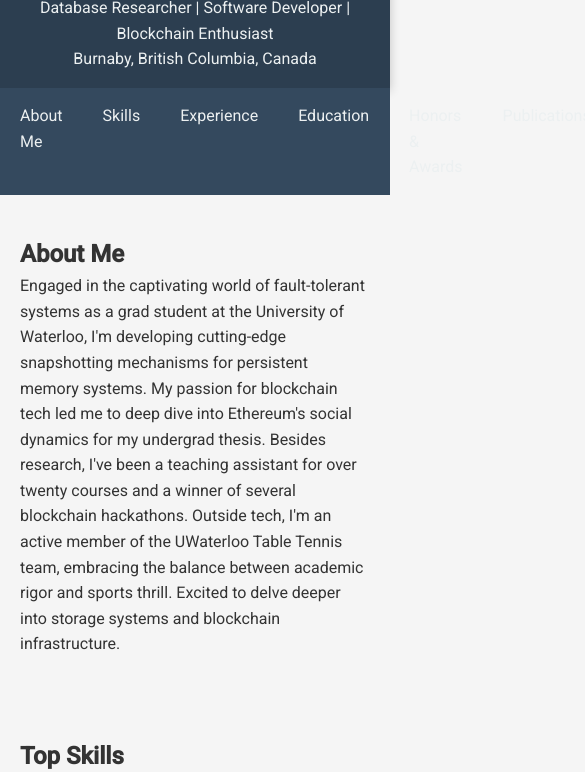
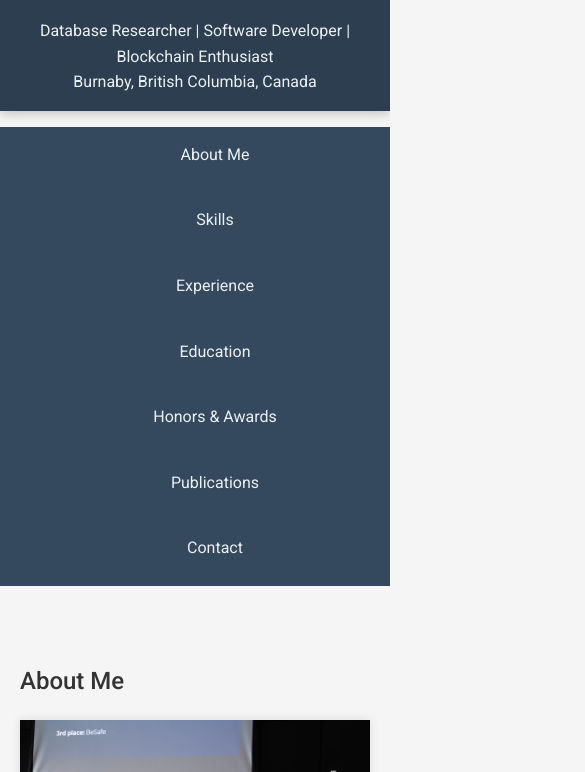
Before and after one commit to Moridi/moridi.github.io, a plain HTML site: page index.html in a window 390 px wide. Shown: the part 262-1034 px from the top of the page, 585 px wide, since content can reach past the window. Drawn offline with Linux system fonts and the light colour scheme.

Commit message:
Add some images and make the website responsive

```diff
--- a/index.html
+++ b/index.html
@@ -8,6 +8,7 @@
     <link rel="stylesheet" href="styles.css">
     <!-- Import Google Fonts -->
     <link href="https://fonts.googleapis.com/css2?family=Roboto:wght@300;400;500&display=swap" rel="stylesheet">
+    <meta name="viewport" content="width=device-width, initial-scale=1.0">
 </head>
 
 <body>
@@ -21,23 +22,25 @@
 
     <nav>
         <ul>
-            <li><a href="#about" class="nav-link">About Me</a></li>
-            <li><a href="#skills" class="nav-link">Skills</a></li>
-            <li><a href="#experience" class="nav-link">Experience</a></li>
-            <li><a href="#education" class="nav-link">Education</a></li>
-            <li><a href="#honors" class="nav-link">Honors & Awards</a></li>
-            <li><a href="#publications" class="nav-link">Publications</a></li>
-            <li><a href="#contact" class="nav-link">Contact</a></li>
+            <li><a href="#about" class="nav-link"  data-active="about">About Me</a></li>
+            <li><a href="#skills" class="nav-link"  data-active="skills">Skills</a></li>
+            <li><a href="#experience" class="nav-link"  data-active="experience">Experience</a></li>
+            <li><a href="#education" class="nav-link"  data-active="education">Education</a></li>
+            <li><a href="#honors" class="nav-link"  data-active="honors">Honors & Awards</a></li>
+            <li><a href="#publications" class="nav-link"  data-active="publications">Publications</a></li>
+            <li><a href="#contact" class="nav-link"  data-active="contact">Contact</a></li>
         </ul>
     </nav>
 
     <section id="about">
         <h2>About Me</h2>
+        <img src="images/hackathon-pic.jpg" alt="Hackathon Winner" class="hackathon-pic">
         <p>Engaged in the captivating world of fault-tolerant systems as a grad student at the University of Waterloo, I'm developing cutting-edge snapshotting mechanisms for persistent memory systems. My passion for blockchain tech led me to deep dive into Ethereum's social dynamics for my undergrad thesis. Besides research, I've been a teaching assistant for over twenty courses and a winner of several blockchain hackathons. Outside tech, I'm an active member of the UWaterloo Table Tennis team, embracing the balance between academic rigor and sports thrill. Excited to delve deeper into storage systems and blockchain infrastructure.</p>
     </section>
 
     <section id="skills">
         <h2>Top Skills</h2>
+        <img src="images/ethglobal.jpg" alt="ETH Global Finalist" class="ethglobal-finalist">
         <ul>
             <li>C++</li>
             <li>Linux</li>
@@ -46,10 +49,10 @@
     </section>
 
     <section id="experience">
-        <h2>Experience</h2>
+    <h2>Experience</h2>
+        <img src="images/presentation.jpg" alt="Mohammad Moridi Presenting" class="presentation-pic">
         <div>
             <h3>University of Waterloo</h3>
-            <img src="images/presentation.jpg" alt="Mohammad Moridi Presenting" class="presentation-pic">
             <p><strong>Graduate Research Assistant:</strong> Focused on snapshotting mechanisms for persistent memory platforms and the design and implementation of detectable objects.</p>
             <p><strong>Graduate Teaching Assistant:</strong> Assisted in courses including Algorithm Design, Database Systems, and Data Abstraction.</p>
         </div>
@@ -80,6 +83,7 @@
 
     <section id="honors">
         <h2>Honors & Awards</h2>
+        <img src="images/eth-team.jpg" alt="ETH Global Team" class="ethglobal-team">
         <ul>
             <li>Silver Medal in the 25th Iranian National Olympiad in Chemistry</li>
             <li>Ranked 12th in ACM ICPC 2018 Asia Region</li>
@@ -90,6 +94,7 @@
 
     <section id="publications">
         <h2>Publications</h2>
+        <img src="images/thesis-ref.jpg" alt="Thesis Presentation" class="thesis-ref">
         <ul>
             <li>Multi-pattern, Multi-speed LED Chaser</li>
             <li>A Closer Look at Detectable Objects for Persistent Memory</li>
@@ -119,6 +124,26 @@
                 });
             });
         });
+
+        // Handle Active State for Nav Links
+        const sections = document.querySelectorAll('section');
+        window.addEventListener('scroll', function() {
+            let current = "";
+            sections.forEach(section => {
+                const sectionTop = section.offsetTop;
+                const sectionHeight = section.clientHeight;
+                if (pageYOffset >= (sectionTop - sectionHeight / 3)) {
+                    current = section.getAttribute('id');
+                }
+            })
+            navLinks.forEach(link => {
+                link.classList.remove('active');
+                if (link.getAttribute('data-active') === current) {
+                    link.classList.add('active');
+                }
+            });
+        });
+
     </script>
 
 </body>
--- a/styles.css
+++ b/styles.css
@@ -1,8 +1,12 @@
 /* Reset & Basic Styles */
-body, h1, h2, h3, p, ul, li {
+body, p {
     margin: 0;
     padding: 0;
     font-family: 'Roboto', sans-serif;
+}
+
+h1, h2, h3 {
+    font-weight: 500;
 }
 
 body {
@@ -38,6 +42,12 @@ nav ul li a:hover {
     transition: background-color 0.3s ease;
 }
 
+nav ul li a.active {
+    background-color: #ecf0f1;
+    color: #2c3e50;
+    border-bottom: 2px solid #e67e22; /* Adds a bottom border for active state */
+}
+
 section {
     padding: 40px 20px;
     max-width: 800px;
@@ -60,7 +70,7 @@ footer {
     margin: 20px auto;  /* Provide space and centering */
 }
 
-.presentation-pic, .graduation-pic {
+.presentation-pic, .graduation-pic, .hackathon-pic, .ethglobal-finalist, .ethglobal-team, .thesis-ref {
     max-width: 90%;  /* Allow it to take up to 90% of its container's width, but no more */
     height: auto;  /* Height auto to maintain aspect ratio */
     margin: 20px 0;  /* Provide vertical spacing */
@@ -69,3 +79,21 @@ footer {
     margin-right: auto;
     box-shadow: 0px 0px 10px rgba(0, 0, 0, 0.1);
 }
+
+
+/* Responsive Design */
+@media (max-width: 768px) {
+    nav ul {
+        flex-direction: column;
+        align-items: center;
+    }
+    nav ul li {
+        margin-bottom: 10px;
+    }
+}
+
+@media (max-width: 600px) {
+    .profile-pic, .presentation-pic, .graduation-pic, .hackathon-pic, .ethglobal-finalist, .ethglobal-team, .thesis-ref {
+        max-width: 100%;  /* Takes full width on small screens */
+    }
+}
```
Also changed, not shown: images/eth-team.jpg (added), images/hackathon-pic.jpg (added), images/thesis-ref.jpg (added), 1 other file.
